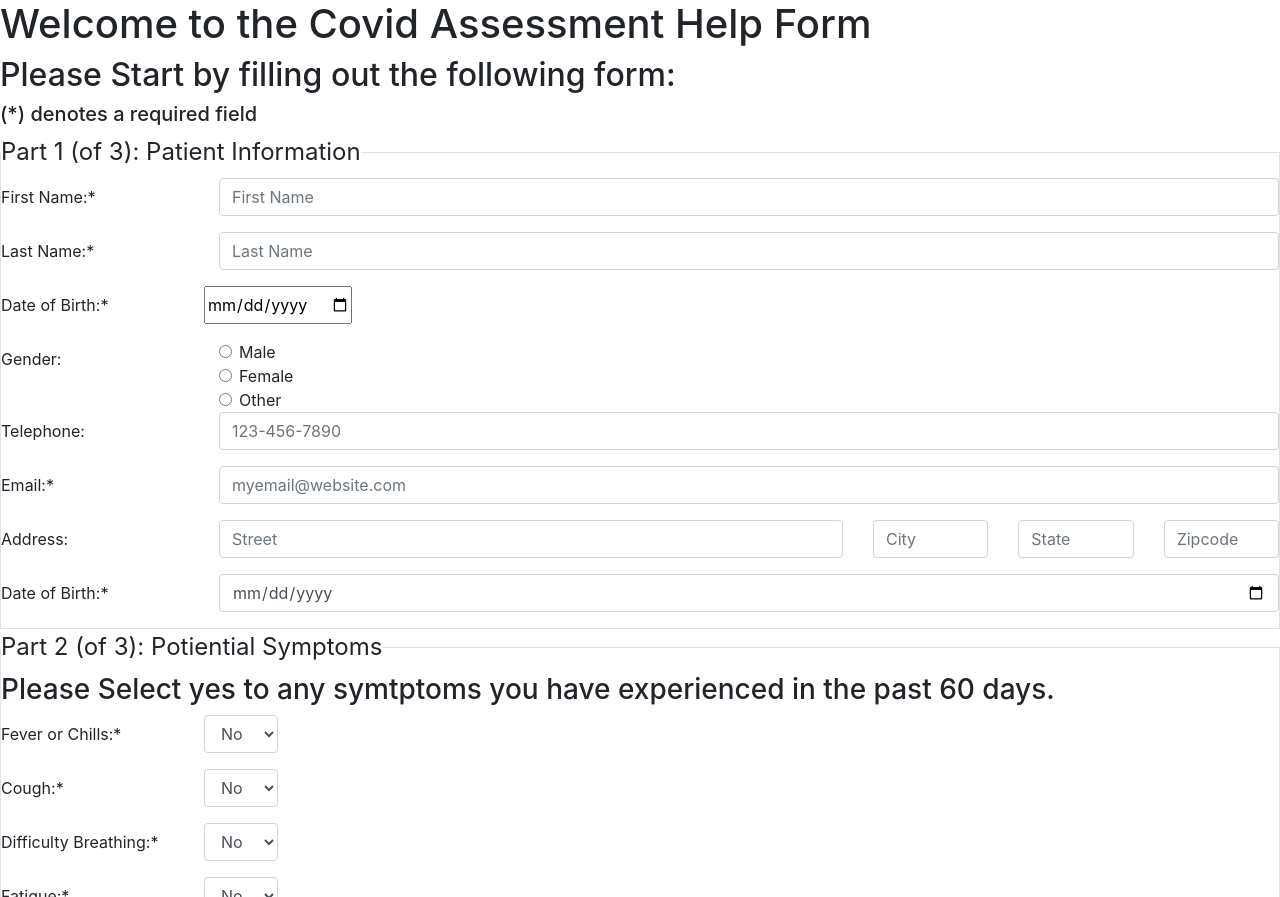
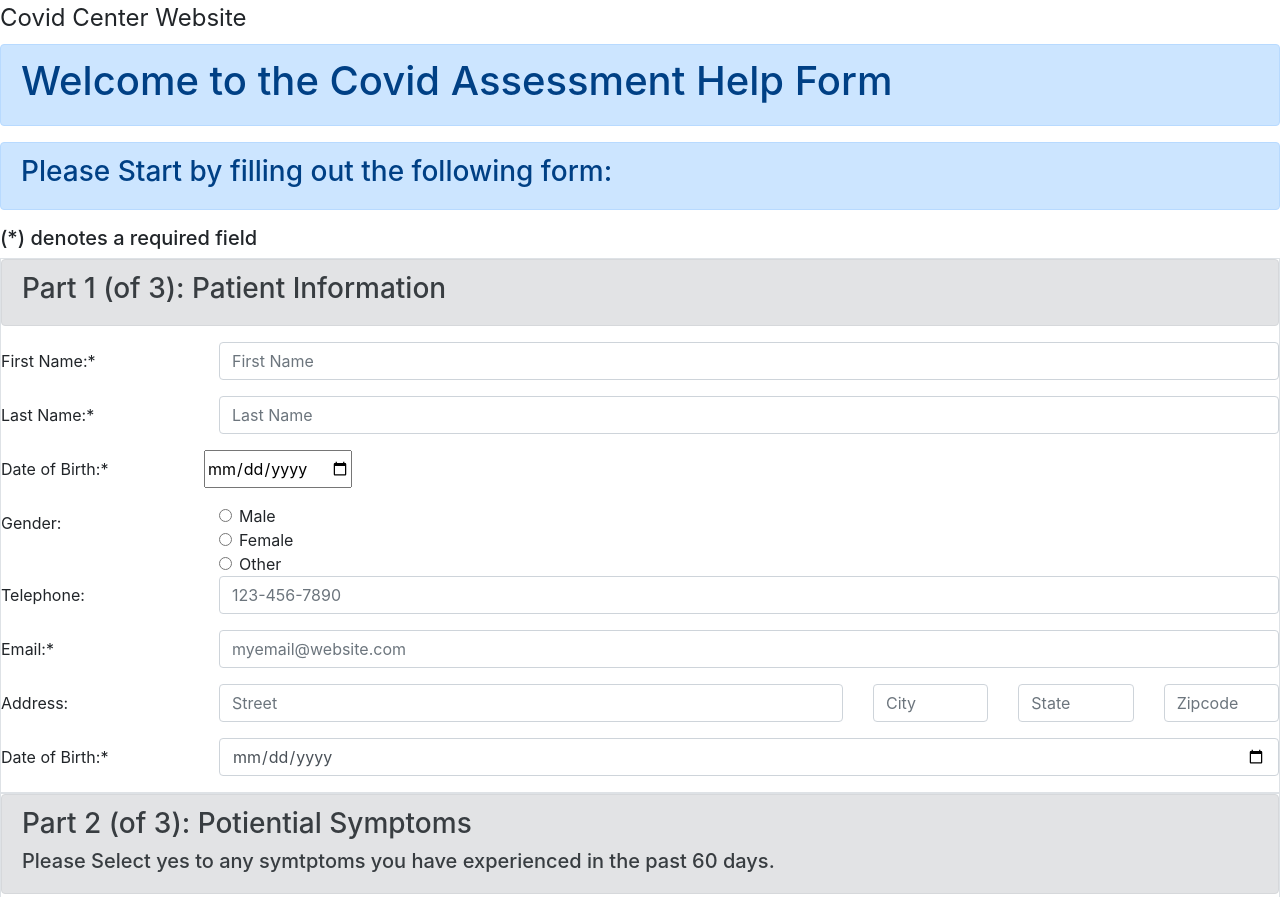
Before and after one commit to ianmanderson92/webapp_spring2021_covid_center, a plain HTML site: page index.html in a window 1280 px wide. Shown: the top 897 px of the page. Drawn offline with nearby package versions, Linux system fonts and the light colour scheme.

Commit message:
Update index.html

```diff
--- a/index.html
+++ b/index.html
@@ -17,20 +17,33 @@
 	<head>
 		<meta charset="utf-8" />
 		<title>Covid Center Website</title>
+		<legend class = "w-auto">
+			Covid Center Website
+		</legend>
 	</head>
 
 	<body>
 		<header>
-			<h1>Welcome to the Covid Assessment Help Form</h1>
+			<div class="alert alert-primary">
+				<h1>Welcome to the Covid Assessment Help Form</h1>
+			</div>
 		</header>
 
 		<section>
-			<h2>Please Start by filling out the following form:</h2>
+			<div class="alert alert-primary">
+				<h3>Please Start by filling out the following form:</h3>
+			</div>
 			<h5>(*) denotes a required field</h5>
 			<article>
 				<form>
 					<fieldset class = "border">
-						<legend class = "w-auto">Part 1 (of 3): Patient Information</legend>
+						<!--
+							Dead Code (for reference)
+							<legend class = "w-auto">Part 1 (of 3): Patient Information</legend>
+						-->
+						<div class="alert alert-secondary">
+							<h3>Part 1 (of 3): Patient Information</h3>
+						</div>
 						<div class = "form-group row">
 							<div class = "col-sm-2">
 								<label for = "txtFirstname" class = "col-form-label">
@@ -133,8 +146,11 @@
 					</fieldset>
 
 					<fieldset class="border">
-						<legend class="w-auto">Part 2 (of 3): Potiential Symptoms</legend>
-						<h3>Please Select yes to any symtptoms you have experienced in the past 60 days.</h3>
+						<div class="alert alert-secondary">
+							<h3>Part 2 (of 3): Potiential Symptoms</h3>
+							<h5>Please Select yes to any symtptoms you have experienced in the past 60 days.</h5>
+						</div>
+
 
 						<div class="row form-group">
 							<label for="ddFever" class="col-sm-2 col-form-label">
@@ -270,8 +286,10 @@
 					</fieldset>
 
 					<fieldset class = "border">
-						<legend class = "w-auto">Part 3 (of 3): Potential Exposure</legend>
-						<h3>Please Select yes for any situations that apply in the past 90 days.</h3>
+						<div class="alert alert-secondary">
+							<h3>Part 3 (of 3): Potential Exposure</h3>
+							<h5>Please Select yes for any situations that apply in the past 90 days.</h5>
+						</div>
 
 						<div class="row form-group">
 							<label for="ddContact" class="col-sm-6 col-form-label">
```
